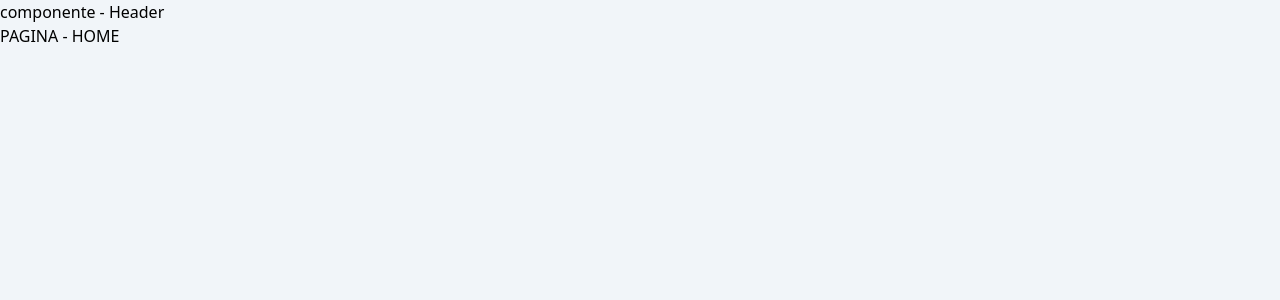
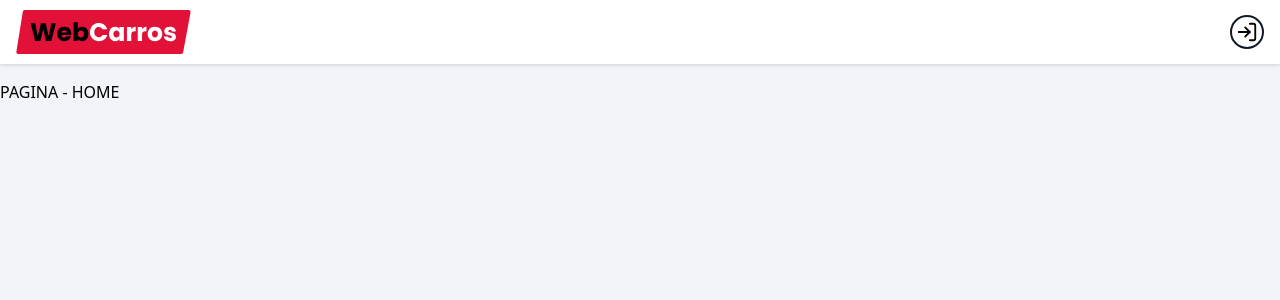
Before and after one commit to Denis-moreira98/projeto_webcarros, a React (Vite) app: page / in a window 1280 px wide. Shown: the top 300 px of the page. Built offline with nearby package versions, Linux system fonts and the light colour scheme.

Commit message:
feat: criando header

```diff
--- a/src/components/header/index.tsx
+++ b/src/components/header/index.tsx
@@ -1,7 +1,33 @@
+import LogoImg from "../../assets/logo.svg";
+import { Link } from "react-router-dom";
+import { FiUser, FiLogIn } from "react-icons/fi";
+
 export function Header() {
+   const signer = false;
+   const loadingAuth = false;
+
    return (
-      <div>
-         <h1>componente - Header</h1>
+      <div className="w-full flex items-center justify-center h-16 bg-white drop-shadow mb-4">
+         <header className="flex w-full max-w-7xl px-4 mx-auto items-center justify-between">
+            <Link to="/">
+               <img src={LogoImg} alt="logo webcarros" />
+            </Link>
+
+            {!loadingAuth && signer && (
+               <Link to="/dashboard">
+                  <div className="border-2 rounded-full p-1 border-gray-900">
+                     <FiUser size={22} color="#000" />
+                  </div>
+               </Link>
+            )}
+            {!loadingAuth && !signer && (
+               <Link to="/login">
+                  <div className="border-2 rounded-full p-1 border-gray-900">
+                     <FiLogIn size={22} color="#000" />
+                  </div>
+               </Link>
+            )}
+         </header>
       </div>
    );
 }
```
